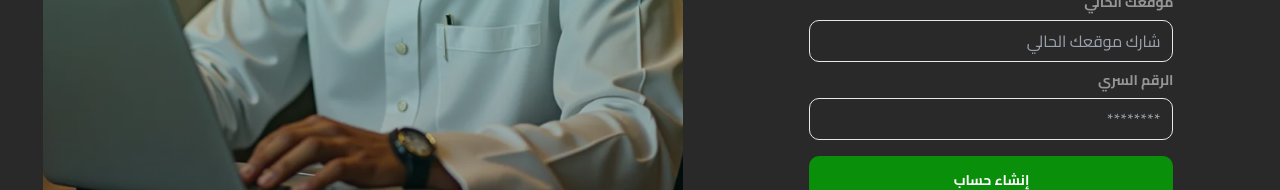
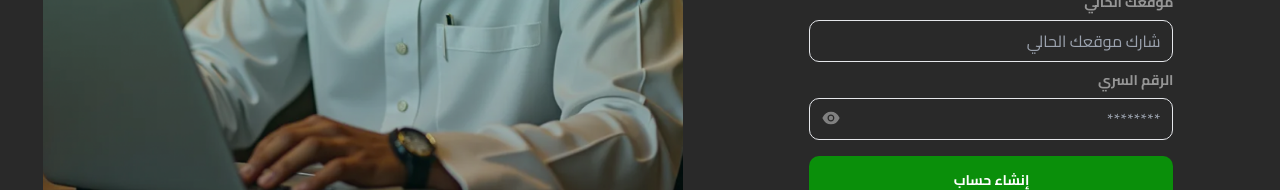
Before and after one commit to faresibrahim081/crm-system, a React (Vite) app: page /register in a window 1280 px wide. Shown: the part 452-642 px from the top of the page. Built offline with nearby package versions, Linux system fonts and the light colour scheme.

Commit message:
Last Change "Finished merge for home page, User Login, Admin Login and Register Page"

```diff
--- a/src/Components/Forms/Register/Form/Form.jsx
+++ b/src/Components/Forms/Register/Form/Form.jsx
@@ -31,7 +31,6 @@ const Form = () => {
 
     axios.post('http://localhost/CRM/Registration.php', formData)
       .then(response => {
-        // console.log('Success:', response.data);
         setFormData({
           user_username: '',
           user_email: '',
@@ -61,14 +60,14 @@ const Form = () => {
               <input
                 className="text-right border rounded-[10px] w-full py-2 px-3 text-[white] focus:outline-none focus:ring-1 focus:ring-[#0A8F0A] bg-[#292929]"
                 id={field.id}
-                type={field.id === 'password' ? (showPassword ? 'text' : 'password') : field.type}
+                type={field.id === 'user_password' ? (showPassword ? 'text' : 'password') : field.type}
                 placeholder={field.placeholder}
                 value={formData[field.id]}
-                onChange={handleChange} x
+                onChange={handleChange}
               />
-              {field.id === 'password' && (
+              {field.id === 'user_password' && (
                 <span
-                  className="absolute inset-y-12 left-3 text-[gray] flex items-center cursor-pointer"
+                  className="w-[fit-content] absolute right-3 top-[38px] left-3 text-[gray] cursor-pointer"
                   onClick={() => setShowPassword(!showPassword)}
                 >
                   {showPassword ? <AiFillEyeInvisible size={20} /> : <AiFillEye size={20} />}
@@ -77,7 +76,7 @@ const Form = () => {
             </div>
           ))}
           <div>
-            <button className=" mt-2 w-full text-white font-bold rounded-[10px] focus:outline-none focus:shadow-outline transition duration-300 border-[none]" type="submit">
+            <button className="mt-2 w-full text-white font-bold rounded-[10px] focus:outline-none focus:shadow-outline transition duration-300 border-[none]" type="submit">
               <RegisterModal />
             </button>
           </div>
```
